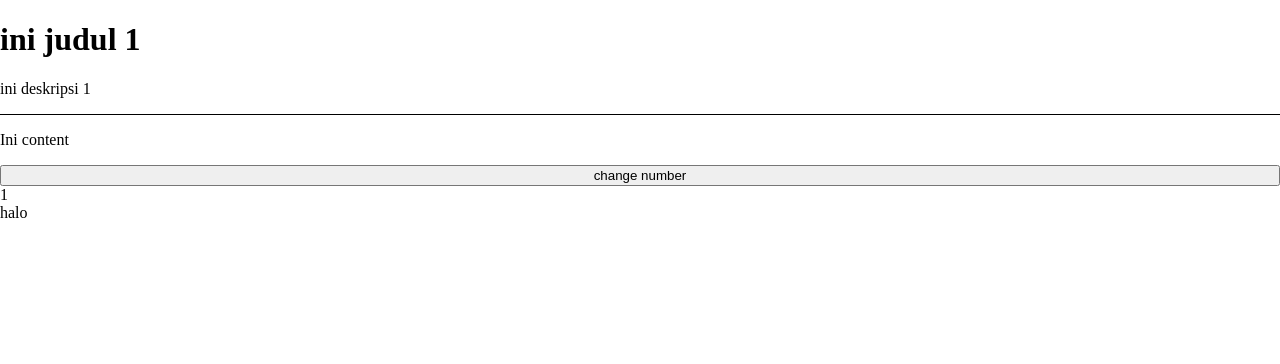
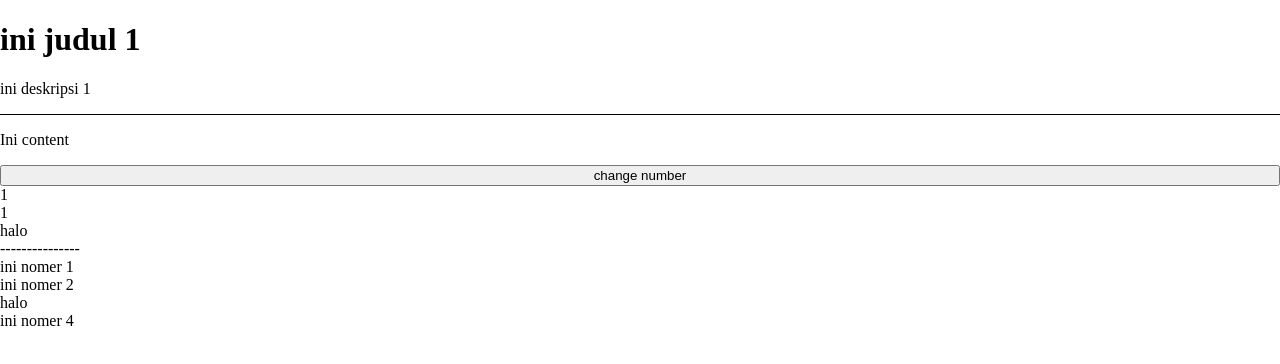
Before and after one commit to ariefyusron/learn-react-js-batch-12, a React (Vite) app: page / in a window 1280 px wide. Shown: the top 364 px of the page. Built offline with nearby package versions, Linux system fonts and the light colour scheme.

Commit message:
rendering list & conditional rendering

```diff
--- a/src/App.jsx
+++ b/src/App.jsx
@@ -7,6 +7,8 @@ import Body from './components/body'
 const App = () => {
   const [number, setNumber] = useState(1)
   const [text, setText] = useState('halo')
+
+  const listData = ['ini nomer 1', 'ini nomer 2', 'halo', 'ini nomer 4']
 
   useEffect(() => {
     console.log('useEffect')
@@ -20,13 +22,10 @@ const App = () => {
         desc="ini deskripsi 1"
       />
 
-      {console.log('render')}
-
       {/* Body */}
       <Body />
       <button
         onClick={() => {
-          console.log('onclick')
           setNumber(number + 1)
           setText('apa kabar')
         }}
@@ -34,7 +33,15 @@ const App = () => {
         change number
       </button>
       <div>{number}</div>
+      {number > 5 ? <div>stop</div> : <div>{number}</div>}
       <div>{text}</div>
+      <div>---------------</div>
+
+      {listData.map((item, index) => (
+        <div key={index}>
+          {item}
+        </div>
+      ))}
     </div>
   )
 }
```
